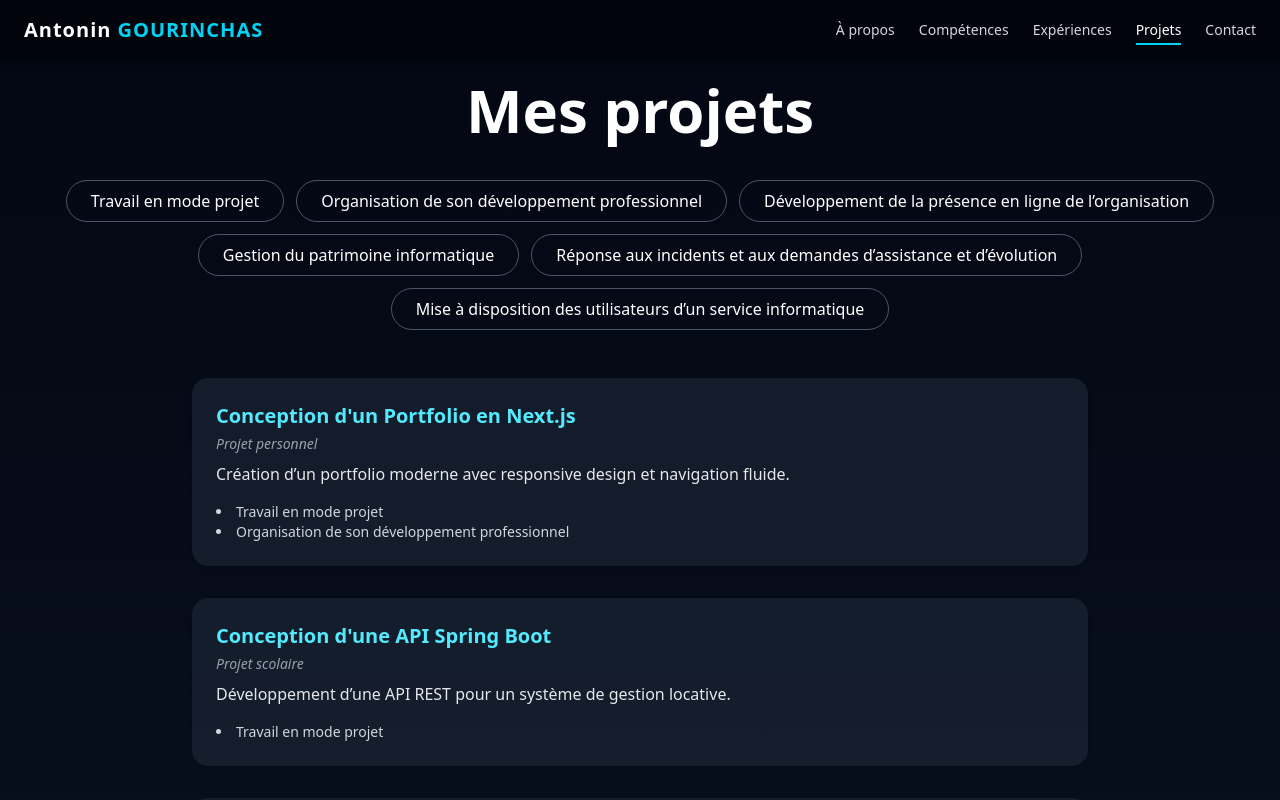
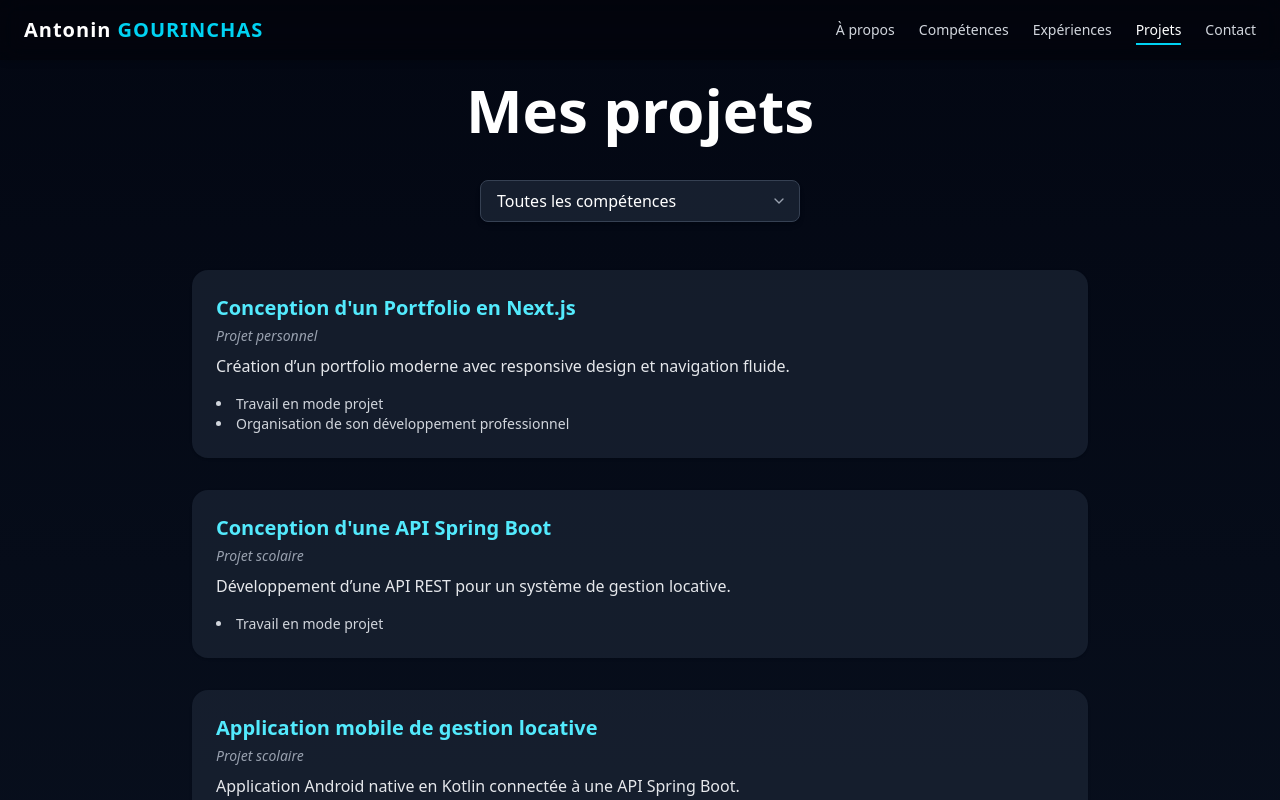
Before and after one commit to Skrylleur/Portfolio-2025, a Next.js app: page /projects in a window 1280 px wide. Shown: the top 800 px of the page. Built offline with nearby package versions, Linux system fonts and the light colour scheme.

Commit message:
Modification du filtre dans les projets

```diff
--- a/package.json
+++ b/package.json
@@ -9,6 +9,7 @@
     "lint": "next lint"
   },
   "dependencies": {
+    "@headlessui/react": "^2.2.2",
     "clsx": "^2.1.1",
     "framer-motion": "^12.7.4",
     "lucide-react": "^0.501.0",
--- a/src/app/projects/page.tsx
+++ b/src/app/projects/page.tsx
@@ -1,6 +1,7 @@
 'use client'
 
 import { useState } from 'react'
+import SkillFilter from '@/components/SkillFilter'
 
 const allSkills = [
   'Travail en mode projet',
@@ -15,43 +16,37 @@ const projects = [
   {
     title: "Conception d'un Portfolio en Next.js",
     place: 'Projet personnel',
-    description:
-      'Création d’un portfolio moderne avec responsive design et navigation fluide.',
+    description: 'Création d’un portfolio moderne avec responsive design et navigation fluide.',
     skills: ['Travail en mode projet', 'Organisation de son développement professionnel'],
   },
   {
     title: "Conception d'une API Spring Boot",
     place: 'Projet scolaire',
-    description:
-      'Développement d’une API REST pour un système de gestion locative.',
+    description: 'Développement d’une API REST pour un système de gestion locative.',
     skills: ['Travail en mode projet'],
   },
   {
     title: 'Application mobile de gestion locative',
     place: 'Projet scolaire',
-    description:
-      'Application Android native en Kotlin connectée à une API Spring Boot.',
+    description: 'Application Android native en Kotlin connectée à une API Spring Boot.',
     skills: ['Travail en mode projet'],
   },
   {
     title: 'Automatisation de 150 fichiers Excel',
     place: 'Projet en entreprise',
-    description:
-      'Scripts VBA pour automatiser la production d’écritures comptables.',
+    description: 'Scripts VBA pour automatiser la production d’écritures comptables.',
     skills: ['Mise à disposition des utilisateurs d’un service informatique'],
   },
   {
     title: 'SEO & refonte du site AEC',
     place: 'Projet en entreprise',
-    description:
-      'Audit, optimisation SEO et restructuration du site du cabinet AEC.',
+    description: 'Audit, optimisation SEO et restructuration du site du cabinet AEC.',
     skills: ['Développement de la présence en ligne de l’organisation'],
   },
   {
     title: 'Gestion du matériel informatique',
     place: 'Projet en entreprise',
-    description:
-      'Suivi des entrées/sorties de matériel et support technique.',
+    description: 'Suivi des entrées/sorties de matériel et support technique.',
     skills: [
       'Gestion du patrimoine informatique',
       'Réponse aux incidents et aux demandes d’assistance et d’évolution',
@@ -60,8 +55,7 @@ const projects = [
   {
     title: 'Migration de dossiers clients',
     place: 'Projet en entreprise',
-    description:
-      'Création d’un outil pour migrer automatiquement les dossiers clients.',
+    description: 'Création d’un outil pour migrer automatiquement les dossiers clients.',
     skills: [
       'Mise à disposition des utilisateurs d’un service informatique',
       'Travail en mode projet',
@@ -80,22 +74,14 @@ export default function ProjectsPage() {
     <main className="min-h-screen px-6 py-20 bg-gradient-to-b from-gray-950 to-gray-900 text-white">
       <h1 className="text-4xl md:text-6xl font-bold text-center mb-10">Mes projets</h1>
 
-      <div className="flex flex-wrap justify-center gap-3 mb-12">
-        {allSkills.map((skill) => (
-          <button
-            key={skill}
-            onClick={() => setSelectedSkill(skill === selectedSkill ? null : skill)}
-            className={`px-6 py-2 rounded-full text-sm md:text-base transition duration-300 border ${
-              selectedSkill === skill
-                ? 'bg-cyan-400 text-black'
-                : 'border-gray-600 hover:bg-gray-800'
-            }`}
-          >
-            {skill}
-          </button>
-        ))}
-      </div>
+      {/* Barre de filtre moderne */}
+      <SkillFilter
+        selectedSkill={selectedSkill}
+        onChange={setSelectedSkill}
+        allSkills={allSkills}
+      />
 
+      {/* Liste des projets */}
       <div className="space-y-8 max-w-4xl mx-auto">
         {filteredProjects.map((project, idx) => (
           <div
--- /dev/null
+++ b/src/components/SkillFilter.tsx
@@ -0,0 +1,69 @@
+'use client'
+
+import { Fragment } from 'react'
+import { Listbox, Transition } from '@headlessui/react'
+import { Check, ChevronDown } from 'lucide-react'
+
+export default function SkillFilter({
+  selectedSkill,
+  onChange,
+  allSkills,
+}: {
+  selectedSkill: string | null
+  onChange: (value: string | null) => void
+  allSkills: string[]
+}) {
+  const options = ['Toutes les compétences', ...allSkills]
+
+  return (
+    <div className="w-full max-w-xs mx-auto mb-12">
+      <Listbox
+        value={selectedSkill ?? 'Toutes les compétences'}
+        onChange={(value) => onChange(value === 'Toutes les compétences' ? null : value)}
+      >
+        <div className="relative">
+          <Listbox.Button className="relative w-full cursor-default rounded-lg bg-gray-800/70 py-2 pl-4 pr-10 text-left text-white shadow-md border border-gray-700 focus:outline-none focus:ring-2 focus:ring-cyan-400 transition">
+            <span className="block truncate">{selectedSkill ?? 'Toutes les compétences'}</span>
+            <span className="pointer-events-none absolute inset-y-0 right-0 flex items-center pr-3">
+              <ChevronDown className="h-4 w-4 text-gray-400" />
+            </span>
+          </Listbox.Button>
+
+          <Transition
+            as={Fragment}
+            leave="transition ease-in duration-100"
+            leaveFrom="opacity-100"
+            leaveTo="opacity-0"
+          >
+            <Listbox.Options className="absolute z-10 mt-1 max-h-60 w-full overflow-auto rounded-lg bg-gray-800 py-1 text-base shadow-lg ring-1 ring-black ring-opacity-5 focus:outline-none">
+              {options.map((skill, index) => (
+                <Listbox.Option
+                  key={index}
+                  value={skill}
+                  className={({ active }) =>
+                    `relative cursor-default select-none py-2 pl-10 pr-4 ${
+                      active ? 'bg-cyan-600 text-white' : 'text-gray-200'
+                    }`
+                  }
+                >
+                  {({ selected }) => (
+                    <>
+                      <span className={`block truncate ${selected ? 'font-medium' : 'font-normal'}`}>
+                        {skill}
+                      </span>
+                      {selected ? (
+                        <span className="absolute inset-y-0 left-0 flex items-center pl-3 text-white">
+                          <Check className="h-4 w-4" />
+                        </span>
+                      ) : null}
+                    </>
+                  )}
+                </Listbox.Option>
+              ))}
+            </Listbox.Options>
+          </Transition>
+        </div>
+      </Listbox>
+    </div>
+  )
+}
```
Also changed, not shown: 1 other file (tests, documents, lock files or other folders).
